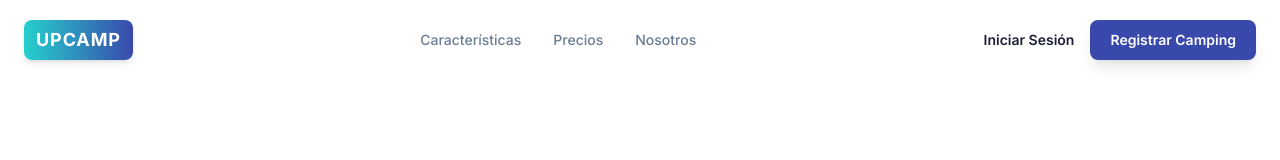
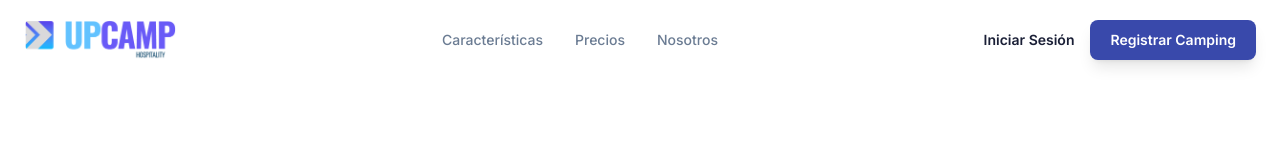
Before and after one commit to cloudindev/upcamp, a React (Vite) app in the folder frontend/: page / in a window 1280 px wide. Shown: the top 160 px of the page. Built offline with nearby package versions, Linux system fonts and the light colour scheme; no server answers.

Commit message:
Update logo to upcamp-logo.png

```diff
--- a/frontend/src/components/landing/LandingNavbar.tsx
+++ b/frontend/src/components/landing/LandingNavbar.tsx
@@ -18,9 +18,13 @@
             }`}>
             <div className="container mx-auto px-4 md:px-6 flex items-center justify-between">
                 <div className="flex items-center gap-2">
-                    <div className="bg-gradient-to-r from-upcamp-cyan to-upcamp-blue rounded-lg px-3 py-1.5 shadow-md">
-                        <span className="text-white font-bold text-lg tracking-wider">UPCAMP</span>
-                    </div>
+                    <Link to="/" className="flex items-center gap-2">
+                        <img
+                            src="/upcamp-logo.png"
+                            alt="UPCAMP"
+                            className="h-10 w-auto object-contain"
+                        />
+                    </Link>
                 </div>
 
                 <div className="hidden md:flex items-center gap-8">
--- a/frontend/src/components/layout/MainLayout.tsx
+++ b/frontend/src/components/layout/MainLayout.tsx
@@ -61,9 +61,9 @@
                     <div className="flex items-center justify-between h-16">
                         <div className="flex items-center gap-3">
                             <img
-                                src="/logo.jpeg"
+                                src="/upcamp-logo.png"
                                 alt="UPCAMP"
-                                className="h-8 w-auto object-contain"
+                                className="h-10 w-auto object-contain"
                             />
                         </div>
 
--- a/frontend/src/pages/LoginPage.tsx
+++ b/frontend/src/pages/LoginPage.tsx
@@ -41,9 +41,9 @@
                     <div className="flex justify-center mb-4">
                         <div className="flex justify-center mb-6">
                             <img
-                                src="/logo.jpeg"
+                                src="/upcamp-logo.png"
                                 alt="UPCAMP Hospitality"
-                                className="h-16 w-auto object-contain"
+                                className="h-20 w-auto object-contain"
                             />
                         </div>
                     </div>
```
Also changed, not shown: frontend/public/upcamp-logo.png (added).
